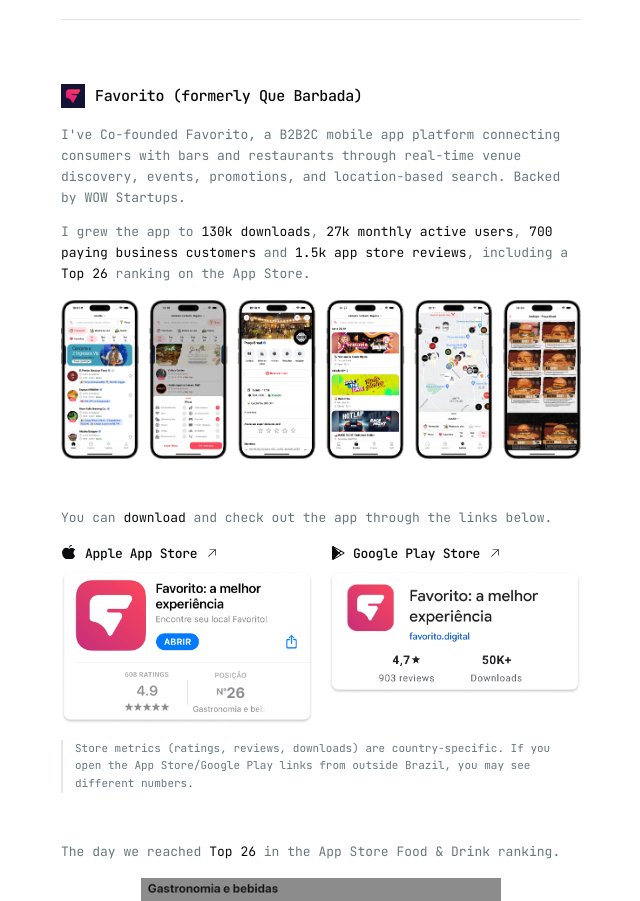
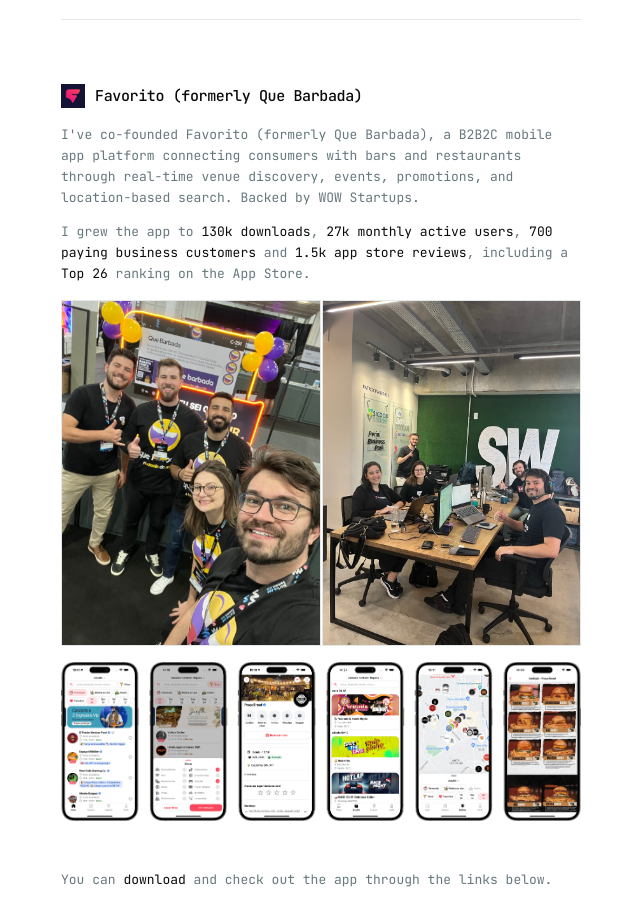
Before and after one commit to gabriel-moresco/moresco.cc, a Next.js app: page / in a window 1280 px wide. Shown: the part 920-1821 px from the top of the page, without its empty margins (319-959 px from the left). Built offline with nearby package versions, Linux system fonts and the light colour scheme.

Commit message:
Add Favorito team photos

```diff
--- a/src/components/sections/favorito.tsx
+++ b/src/components/sections/favorito.tsx
@@ -47,9 +47,10 @@
       </Link>
       <div className="flex flex-col gap-3 text-[13px] leading-relaxed text-muted-foreground">
         <p>
-          I&apos;ve Co-founded Favorito, a B2B2C mobile app platform connecting
-          consumers with bars and restaurants through real-time venue discovery,
-          events, promotions, and location-based search. Backed by WOW Startups.
+          I&apos;ve co-founded Favorito (formerly Que Barbada), a B2B2C mobile
+          app platform connecting consumers with bars and restaurants through
+          real-time venue discovery, events, promotions, and location-based
+          search. Backed by WOW Startups.
         </p>
         <p>
           I grew the app to{" "}
@@ -60,6 +61,22 @@
           including a <span className="text-foreground">Top 26</span> ranking on
           the App Store.
         </p>
+      </div>
+      <div className="grid grid-cols-1 gap-px sm:grid-cols-2">
+        <ImageViewer
+          src="/static/favorito-team-1.jpeg"
+          alt="Favorito team at an event"
+          width={810}
+          height={1080}
+          triggerClassName="aspect-3/4"
+        />
+        <ImageViewer
+          src="/static/favorito-team-2.jpeg"
+          alt="Favorito team presenting the app"
+          width={810}
+          height={1080}
+          triggerClassName="aspect-3/4"
+        />
       </div>
       <ImageViewer
         src="/static/favorito-app-preview.png"
```
Also changed, not shown: public/static/favorito-team-1.jpeg (added), public/static/favorito-team-2.jpeg (added).
